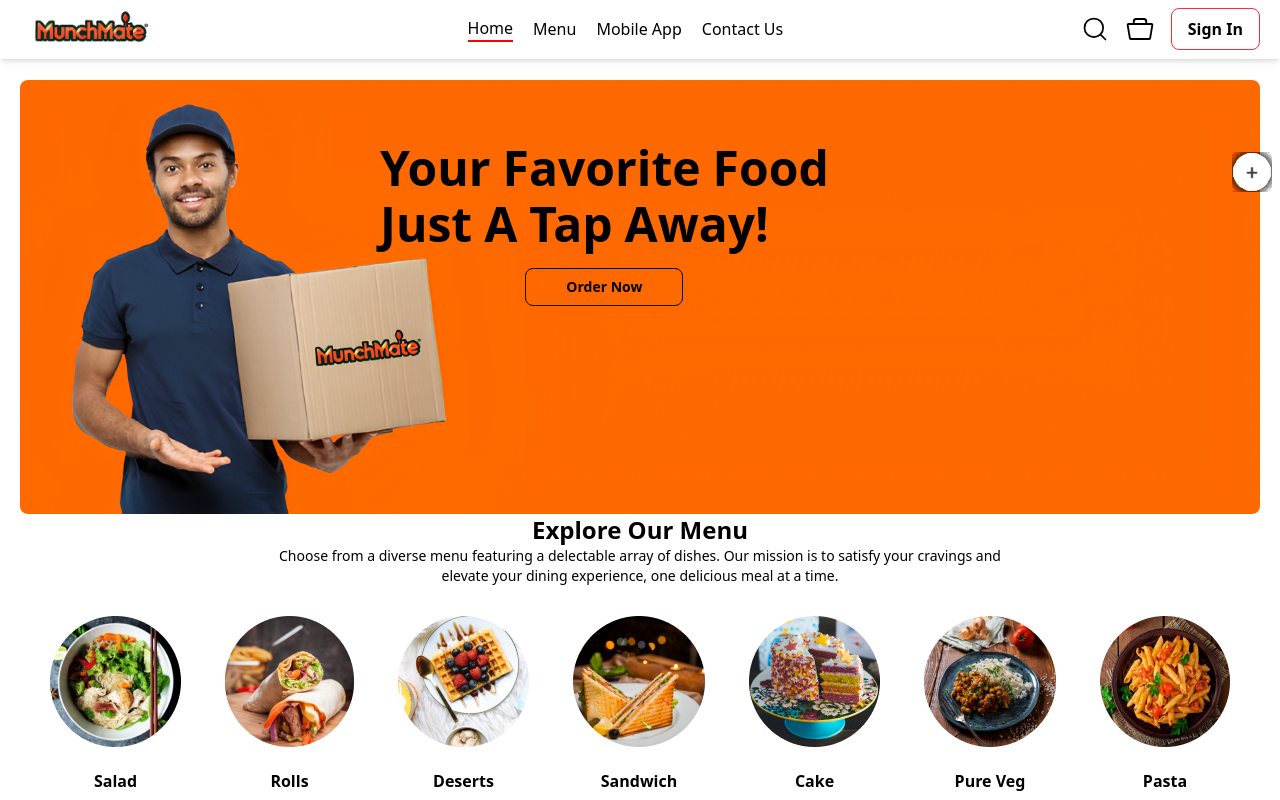
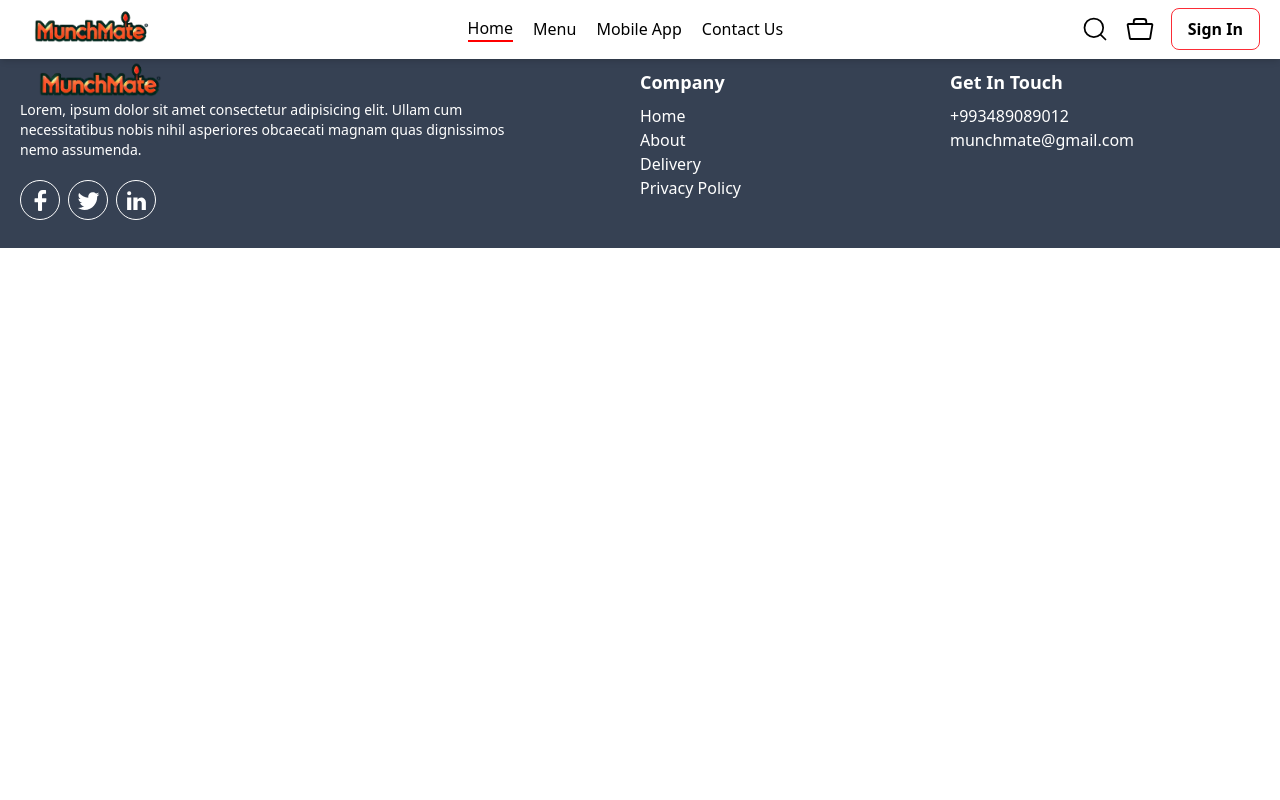
Before and after one commit to risalat345/MunchMate, a React (Vite) app: page / in a window 1280 px wide. Shown: the top 800 px of the page. Built offline with nearby package versions, Linux system fonts and the light colour scheme.

Commit message:
Initial commit

```diff
--- a/package.json
+++ b/package.json
@@ -1,4 +1,5 @@
 {
+  "homepage": "https://risalat345.github.io/MunchMate/",
   "name": "munchmate",
   "private": true,
   "version": "0.0.0",
--- a/src/App.jsx
+++ b/src/App.jsx
@@ -14,7 +14,7 @@ const App = () => {
       {showSignIn?<LoginPopUp setshowSignIn={setshowSignIn}/>:<></>}
       <Navbar setshowSignIn={setshowSignIn}/>
       <Routes>
-        <Route path='/' element={<Home/>}/>
+        <Route path='/MunchMate' element={<Home/>}/>
         <Route path='/cart' element={<Cart/>}/>
         <Route path='/order' element={<PlaceOrder/>}/>
       </Routes>
--- a/src/components/Banner.jsx
+++ b/src/components/Banner.jsx
@@ -13,7 +13,7 @@ const Banner = () => {
   const text1 = ["Your", "Favorite", "Food"];
   const text2 = ["Just", "A", "Tap", "Away!"];
   return (
-    <div className="relative w-full mt-20">
+    <div id="#home" className="relative w-full mt-20">
       <img src={banner} alt="Banner" className="w-full h-auto rounded-lg" />
       <div className="absolute top-2 left-36 md:top-16 md:left-90 text-center">
         <div className="flex space-x-1.5 md:space-x-3">
--- a/src/components/Navbar.jsx
+++ b/src/components/Navbar.jsx
@@ -29,7 +29,7 @@ const Navbar = ({ setshowSignIn }) => {
         </div>
         <div className='hidden md:block'>
           <ul className="flex nav-menu gap-5 items-center">
-            <Link to="/" onClick={() => setMenu("home")} className={menu === "home" ? "active" : ""}>Home</Link>
+            <Link to="/MunchMate" onClick={() => setMenu("home")} className={menu === "home" ? "active" : ""}>Home</Link>
             <a href='#menu' onClick={() => setMenu("menu")} className={menu === "menu" ? "active" : ""}>Menu</a>
             <a href='#app' onClick={() => setMenu("mobile-app")} className={menu === "mobile-app" ? "active" : ""}>Mobile App</a>
             <a href='#contact' onClick={() => setMenu("contact")} className={menu === "contact" ? "active" : ""}>Contact Us</a>
@@ -61,7 +61,7 @@ const Navbar = ({ setshowSignIn }) => {
       {isMobileMenuOpen && (
         <div className="absolute top-14 left-0 w-full bg-white shadow-md p-5 flex flex-col items-center md:hidden">
           <ul className="flex flex-col gap-4 justify-center items-center">
-            <Link to="/" onClick={() => { setMenu("home"); setIsMobileMenuOpen(false); }}>Home</Link>
+            <Link to="/MunchMate" onClick={() => { setMenu("home"); setIsMobileMenuOpen(false); }}>Home</Link>
             <a href='#menu' onClick={() => { setMenu("menu"); setIsMobileMenuOpen(false); }}>Menu</a>
             <a href='#app' onClick={() => { setMenu("mobile-app"); setIsMobileMenuOpen(false); }}>Mobile App</a>
             <a href='#contact' onClick={() => { setMenu("contact"); setIsMobileMenuOpen(false); }}>Contact Us</a>
```
